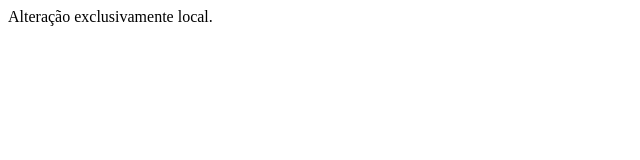
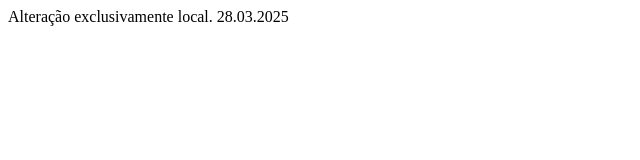
Before and after one commit to rafaelqg/rep_remoto_2025_2, a plain HTML site: page index.html in a window 1280 px wide. Shown: the whole page, without its empty margins (0-640 px from the left). Drawn offline with Linux system fonts and the light colour scheme.

Commit message:
segunda alteração do dia

```diff
--- a/index.html
+++ b/index.html
@@ -4,5 +4,6 @@
 	</head>
 	<body>
 		Alteração exclusivamente local.
+		28.03.2025
 	</body>
 </html>
```
